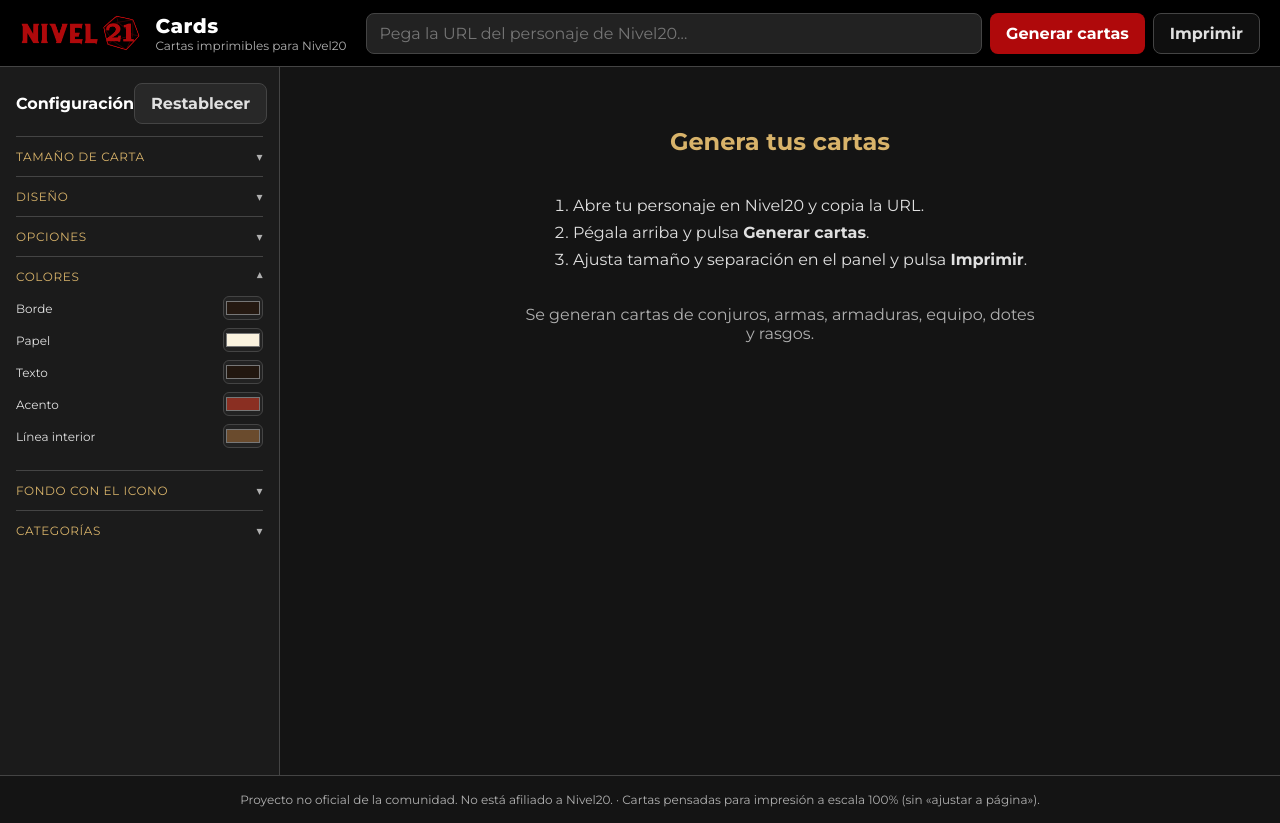
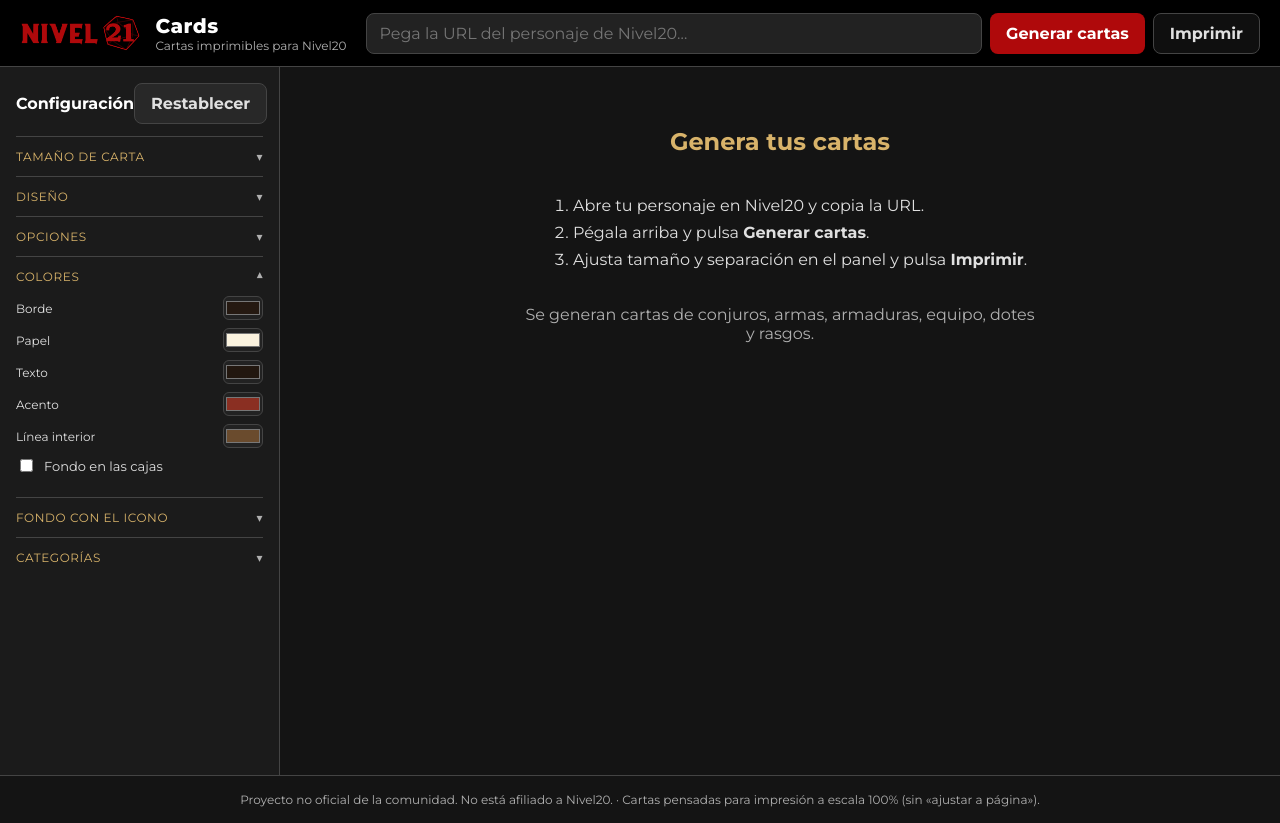
Before and after one commit to androettop/nivel20-cards, a React (Vite) app: page / in a window 1280 px wide. Both pictures are taken after a click on the heading "COLORES". Built offline with nearby package versions, Linux system fonts and the light colour scheme.

Commit message:
Make meta box background transparent by default; optional configurable color

```diff
--- a/src/App.tsx
+++ b/src/App.tsx
@@ -72,6 +72,7 @@ export default function App() {
     "--ink": config.colors.ink,
     "--card-accent": config.colors.accent,
     "--line": config.colors.line,
+    "--box-bg": config.boxBg ? config.colors.box : "transparent",
   } as React.CSSProperties;
 
   return (
--- a/src/components/ConfigPanel.tsx
+++ b/src/components/ConfigPanel.tsx
@@ -168,6 +168,21 @@ export function ConfigPanel({ config, counts, onChange, onReset }: Props) {
           value={config.colors.line}
           onChange={(v) => onChange({ colors: { ...config.colors, line: v } })}
         />
+        <label className="check">
+          <input
+            type="checkbox"
+            checked={config.boxBg}
+            onChange={(e) => onChange({ boxBg: e.target.checked })}
+          />
+          Fondo en las cajas
+        </label>
+        {config.boxBg && (
+          <ColorField
+            label="Color de las cajas"
+            value={config.colors.box}
+            onChange={(v) => onChange({ colors: { ...config.colors, box: v } })}
+          />
+        )}
       </details>
 
       <details className="config__group">
--- a/src/config.ts
+++ b/src/config.ts
@@ -31,6 +31,8 @@ export interface Config {
   fillCorners: boolean;
   /** Colores de la carta. */
   colors: CardColors;
+  /** Si las cajas de metadatos tienen fondo (si no, transparente). */
+  boxBg: boolean;
   /** Usar el icono de la carta como fondo. */
   iconBg: boolean;
   iconBgOpacity: number; // 0..1
@@ -45,6 +47,7 @@ export interface CardColors {
   ink: string; // texto
   accent: string; // acento (títulos de sección, negritas)
   line: string; // marco / líneas interiores
+  box: string; // fondo de las cajas (cuando está activado)
 }
 
 export const DEFAULT_COLORS: CardColors = {
@@ -53,6 +56,7 @@ export const DEFAULT_COLORS: CardColors = {
   ink: "#22170f",
   accent: "#8a2f22",
   line: "#6a4b2d",
+  box: "#fff8e8",
 };
 
 export const DEFAULT_CONFIG: Config = {
@@ -68,6 +72,7 @@ export const DEFAULT_CONFIG: Config = {
   autoFit: true,
   fillCorners: true,
   colors: DEFAULT_COLORS,
+  boxBg: false,
   iconBg: false,
   iconBgOpacity: 0.15,
   iconBgBlur: 2,
--- a/src/index.css
+++ b/src/index.css
@@ -361,7 +361,6 @@ body {
   /* Tonos derivados de los colores elegidos, para que TODO siga la paleta. */
   --muted: color-mix(in srgb, var(--ink) 58%, var(--paper));
   --line-soft: color-mix(in srgb, var(--line) 55%, var(--paper));
-  --box-bg: color-mix(in srgb, #fff 32%, var(--paper));
   --badge-text: color-mix(in srgb, #fff 75%, var(--paper));
   --icon-bg: color-mix(in srgb, var(--line) 28%, var(--paper));
 }
```
